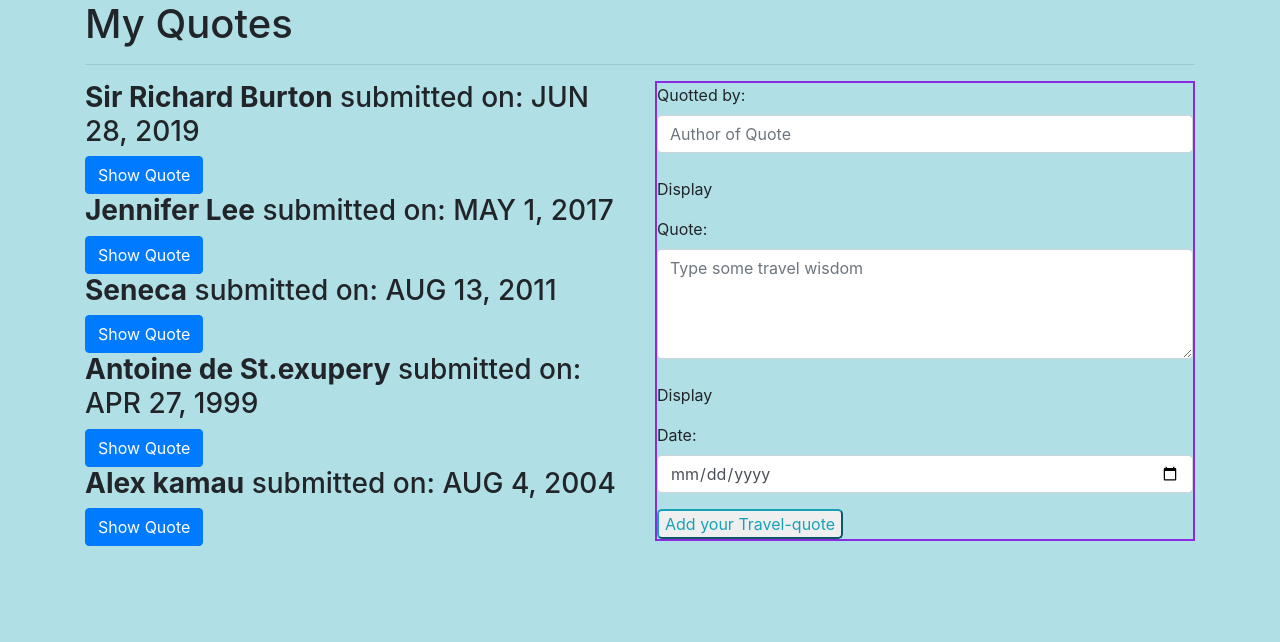
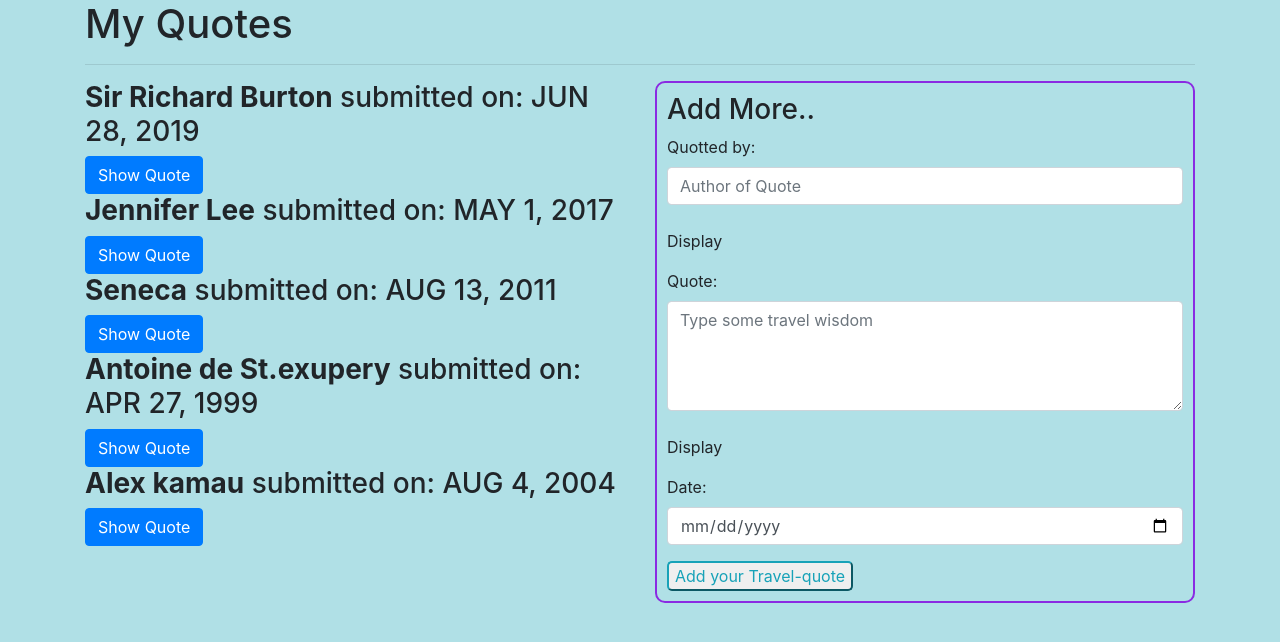
Before and after one commit to dan-jugz/travelQuote, an Angular app: page / in a window 1280 px wide. Shown: the top 642 px of the page. Built offline with nearby package versions, Linux system fonts and the light colour scheme.

Commit message:
add a heading on the form

```diff
--- a/src/app/quote-details/quote-details.component.css
+++ b/src/app/quote-details/quote-details.component.css
@@ -0,0 +1,4 @@
+#form{
+    padding : 10px ;
+
+}
--- a/src/app/quote-details/quote-details.component.html
+++ b/src/app/quote-details/quote-details.component.html
@@ -1,12 +1,12 @@
 <h2>{{quote.description}}</h2>
-<h3>This Quote was submitted {{quote.completeDate}} days ago</h3>
-<button class=" btn btn-info" (click)='clickLike()' type="submit">
-  <span class="glyphicon glyphicon-thumbs-u" aria-hidden="true"></span>
-   <span class="badge">{{like}} Like</span>
-  </button>
-  <button (click)='clickUnlike()' class="btn btn-info" type="submit">
-   <span class="badge">{{dislike}} Dislikes</span>
-  </button>
-  <div style="width: 20%;">
-    <a class="btn btn-danger" (click)='quoteDelete(true)'>Delete Quote</a>
-  </div>
+<h6>This Quote was submitted {{quote.completeDate}} days ago</h6>
+<button class=" btn btn-info" (click)='clickLike()' type="submit" id="like">
+  <span class="glyphicon glyphicon-thumbs-down" aria-hidden="true"></span>
+  <span class="badge">{{like}} Likes</span>
+</button>
+<button (click)='clickUnlike()' class="btn btn-info" type="submit" id="like" >
+  <span class="badge">{{dislike}} Dislikes</span>
+</button>
+<div>
+  <a class="btn btn-danger" (click)='quoteDelete(true)'>Delete Quote</a>
+</div>
--- a/src/app/quote-form/quote-form.component.css
+++ b/src/app/quote-form/quote-form.component.css
@@ -0,0 +1,6 @@
+#form{
+    border:2px solid blueviolet;
+    border-radius: 10px;
+    padding: 10px;
+    margin : 10px,20px
+}
--- a/src/app/quote-form/quote-form.component.html
+++ b/src/app/quote-form/quote-form.component.html
@@ -1,4 +1,5 @@
-    <form (ngSubmit)='submitQuote()' #quoteForm='ngForm' style="border:2px solid blueviolet;">
+    <form (ngSubmit)='submitQuote()' #quoteForm='ngForm' id="form">
+      <h3>Add More..</h3>
       <div class="form-group">
         <label for="name">Quotted by:</label>
         <br>
```
Also changed, not shown: 1 other file (tests, documents, lock files or other folders).
